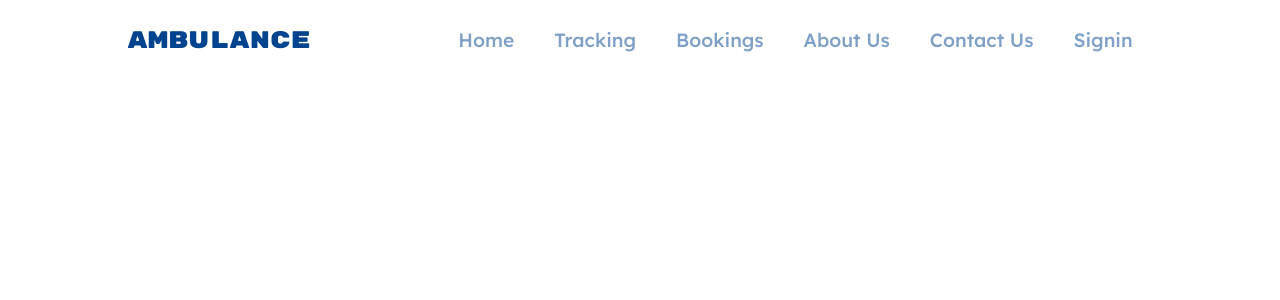
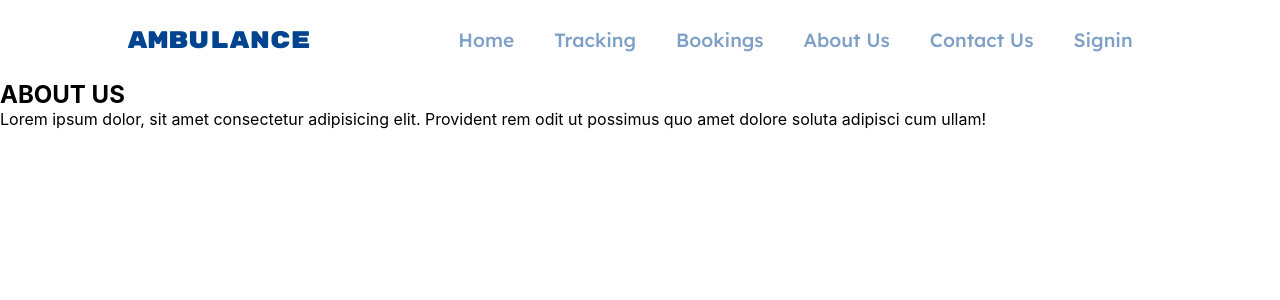
Before and after one commit to toshan292003/mini-project, a React (Create React App) app in the folder myapp/: page /about in a window 1280 px wide. Shown: the top 300 px of the page. Built offline with nearby package versions, Linux system fonts and the light colour scheme.

Commit message:
motion grapphics

```diff
--- a/myapp/package.json
+++ b/myapp/package.json
@@ -6,6 +6,7 @@
     "@testing-library/jest-dom": "^5.17.0",
     "@testing-library/react": "^13.4.0",
     "@testing-library/user-event": "^13.5.0",
+    "framer-motion": "^11.0.8",
     "react": "^18.2.0",
     "react-dom": "^18.2.0",
     "react-router-dom": "^6.22.2",
--- a/myapp/src/pages/about.jsx
+++ b/myapp/src/pages/about.jsx
@@ -5,7 +5,10 @@ import Button from "../Components/Button";
 export default function About () {
     return (
         <>
-
+            <section className="about-1">
+                <h1>ABOUT US</h1>
+                <p>Lorem ipsum dolor, sit amet consectetur adipisicing elit. Provident rem odit ut possimus quo amet dolore soluta adipisci cum ullam!</p>
+            </section>
         </>
     )
 }
--- a/myapp/src/pages/home.jsx
+++ b/myapp/src/pages/home.jsx
@@ -1,8 +1,13 @@
-import React from "react";
+import React, { useState } from "react";
 import "./home.css";
 import Button from "../Components/Button";
+import {motion, useScroll} from 'framer-motion';
 
 export default function Home () {
+    useScroll({
+        target : "",
+        offset : ["0 1","1.33 1"]
+    });
     return (
         <>
             <section className="home-1">
```
Also changed, not shown: 1 other file (tests, documents, lock files or other folders).
